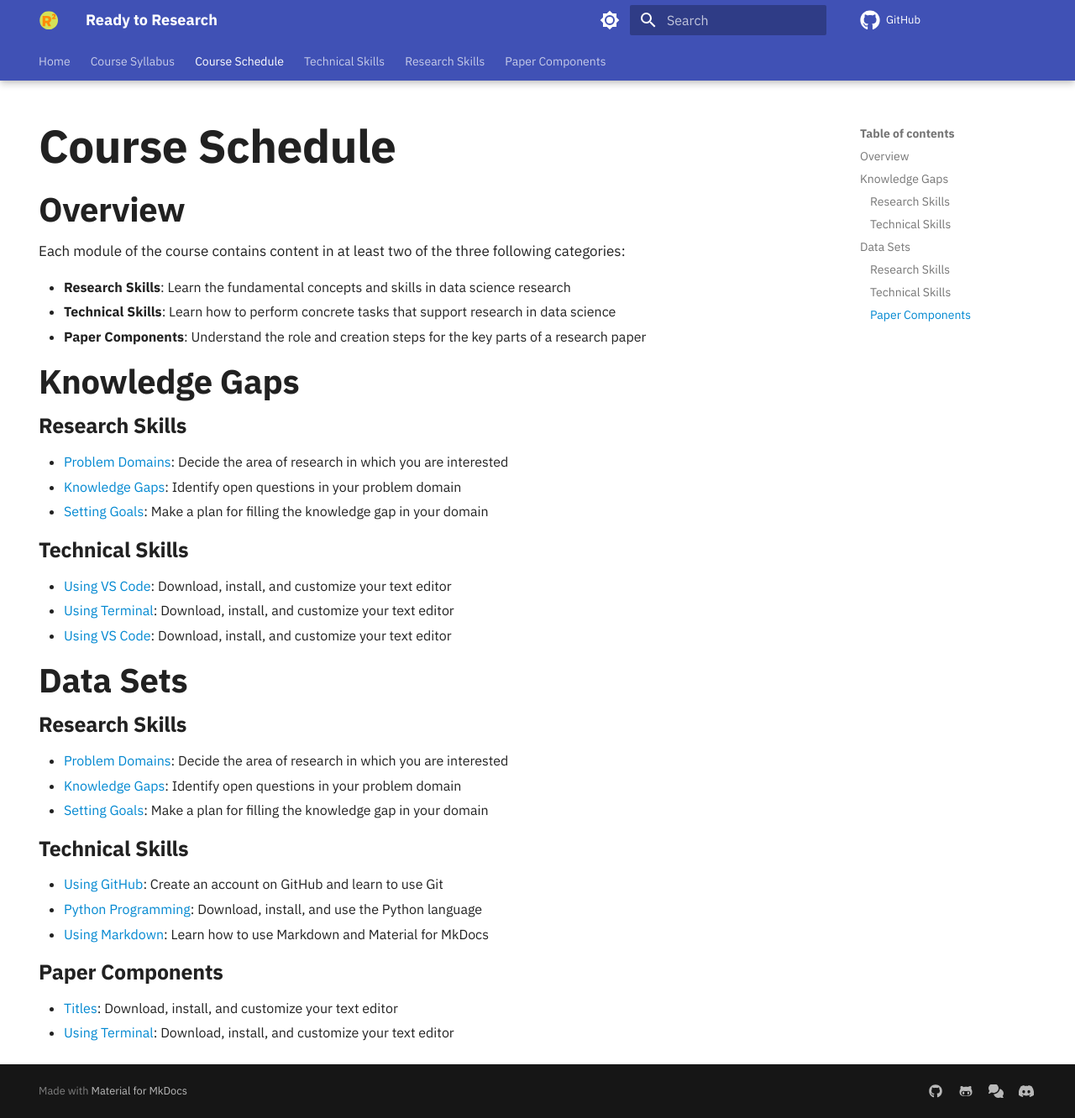
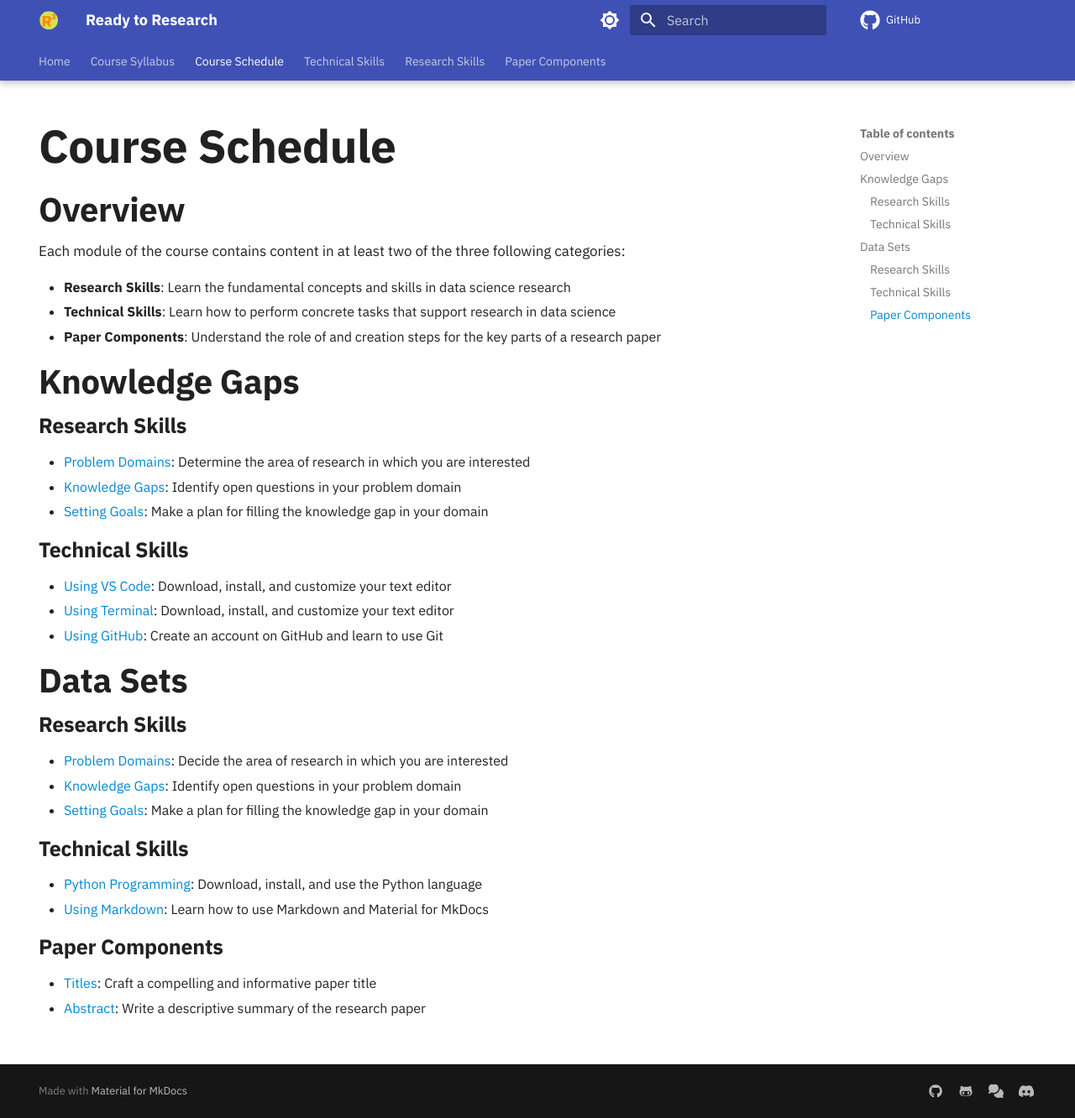
Before and after one commit to kaushal1014/research-paper-template-Athlete-Injuries, an MkDocs documentation site: the page built from docs/data-science/schedule.md, in a window 1280 px wide and 1332 px high. Shown: the whole window at 84% size. Built offline with MkDocs 1.6.1 and Material for MkDocs 9.7.7, drawn with Linux system fonts in a browser that asks for light colours; comment, search, counter and statistics services are not loaded.

Commit message:
feat: Clarify content in schedule about the paper-components.

```diff
--- a/docs/data-science/schedule.md
+++ b/docs/data-science/schedule.md
@@ -12,13 +12,13 @@ following categories:
 
 - **Research Skills**: Learn the fundamental concepts and skills in data science research
 - **Technical Skills**: Learn how to perform concrete tasks that support research in data science
-- **Paper Components**: Understand the role and creation steps for the key parts of a research paper
+- **Paper Components**: Understand the role of and creation steps for the key parts of a research paper
 
 ## Knowledge Gaps
 
 ### Research Skills
 
-- [Problem Domains](/research-skills/problem-domains/): Decide the area of research in which you are interested
+- [Problem Domains](/research-skills/problem-domains/): Determine the area of research in which you are interested
 - [Knowledge Gaps](/research-skills/knowledge-gaps/): Identify open questions in your problem domain
 - [Setting Goals](/research-skills/setting-goals/): Make a plan for filling the knowledge gap in your domain
 
@@ -26,7 +26,7 @@ following categories:
 
 - [Using VS Code](/technical-skills/using-vscode/): Download, install, and customize your text editor
 - [Using Terminal](/technical-skills/using-terminal/): Download, install, and customize your text editor
-- [Using VS Code](/technical-skills/using-vscode/): Download, install, and customize your text editor
+- [Using GitHub](/technical-skills/using-github/): Create an account on GitHub and learn to use Git
 
 ## Data Sets
 
@@ -38,11 +38,10 @@ following categories:
 
 ### Technical Skills
 
-- [Using GitHub](/technical-skills/using-github/): Create an account on GitHub and learn to use Git
 - [Python Programming](/technical-skills/python-programming/): Download, install, and use the Python language
 - [Using Markdown](/technical-skills/using-markdown/): Learn how to use Markdown and Material for MkDocs
 
 ### Paper Components
 
-- [Titles](/paper-components/paper-titles/): Download, install, and customize your text editor
-- [Using Terminal](/technical-skills/using-terminal/): Download, install, and customize your text editor
+- [Titles](/paper-components/paper-titles/): Craft a compelling and informative paper title
+- [Abstract](/paper-components/paper-abstracts/): Write a descriptive summary of the research paper
```
